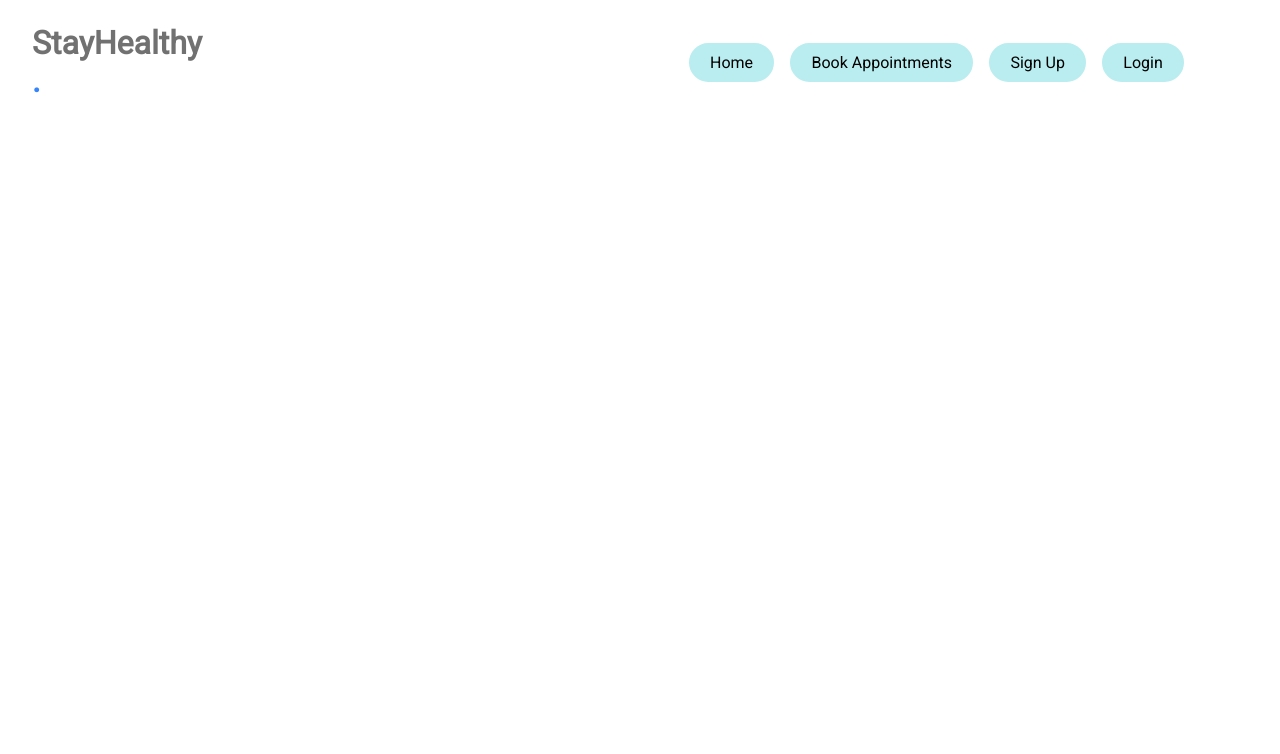
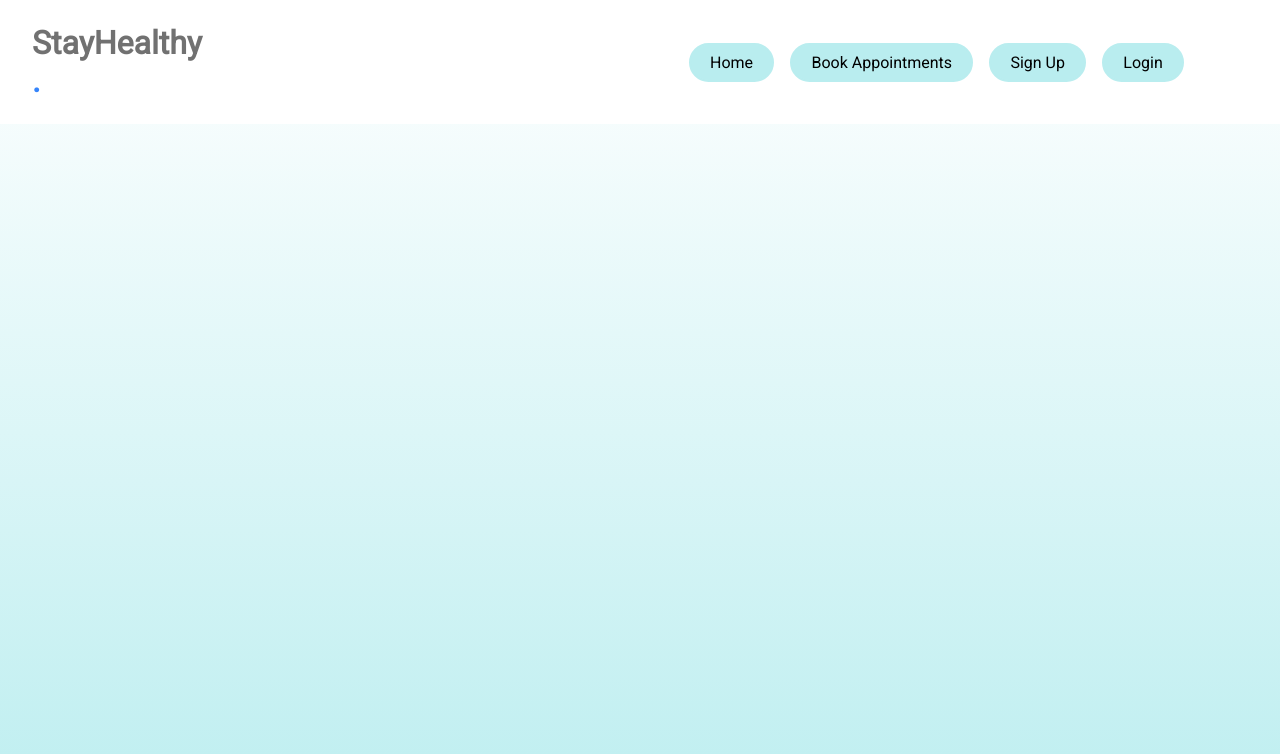
Before and after one commit to kabalkan/healthapprepo, a React (Create React App) app: page / in a window 1280 px wide. Shown: the top 754 px of the page. Built offline with nearby package versions, Linux system fonts and the light colour scheme.

Commit message:
Added body container

```diff
--- a/src/App.css
+++ b/src/App.css
@@ -1,3 +1,10 @@
+body {
+  margin: 0;
+  min-height: 100vh;
+  background: linear-gradient(to bottom, white, #B9EDEF);
+  font-family: sans-serif; /* Optional */
+}
+
 .App {
   text-align: center;
 }
```
